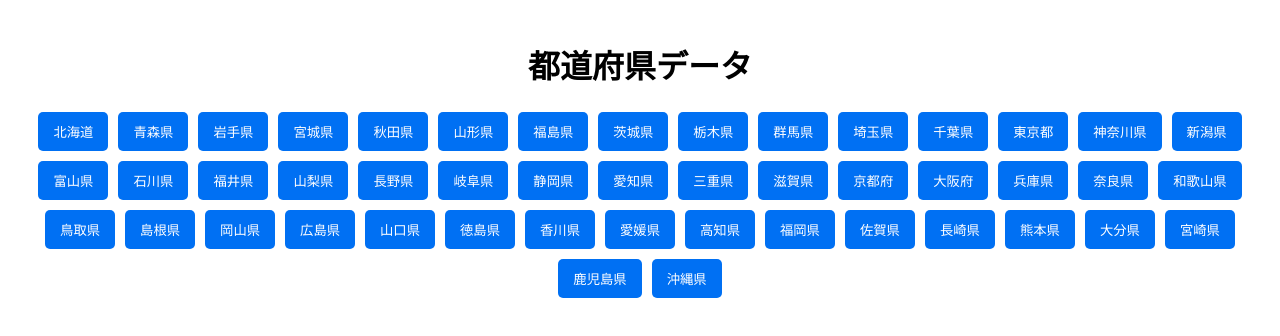
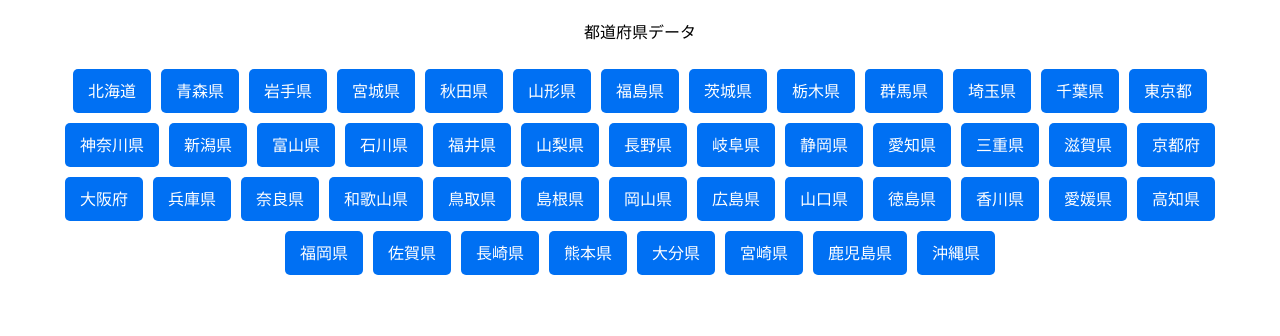
Before and after one commit to systemcmd0122/resas.com, a Next.js app: page / in a window 1280 px wide. Shown: the top 336 px of the page. Built offline with nearby package versions, Linux system fonts and the light colour scheme.

Commit message:
Initial commit

```diff
--- a/src/app/globals.css
+++ b/src/app/globals.css
@@ -1,4 +1,7 @@
 /* globals.css */
+@tailwind base;
+@tailwind components;
+@tailwind utilities;
 
 body {
   font-family: Arial, sans-serif;
@@ -48,12 +51,12 @@ body {
 
 .card {
   border: 1px solid #ddd;
-  padding: 15px;
+  padding: 5px 15px;
   border-radius: 5px;
   width: 100%; /* 幅を80%に設定 */
   max-width: 2000px; /* 最大幅を設定 */
   box-sizing: border-box; /* パディングを含めた幅の計算 */
-  margin: 0 auto; /* 中央揃え */
+  /*margin: 0 auto; /* 中央揃え */
 }
 
 .cardTitle {
--- a/src/app/page.tsx
+++ b/src/app/page.tsx
@@ -87,21 +87,25 @@ export default function Home() {
           </button>
         ))}
       </div>
-      <div className="grid">
+      <div className="ml-[12.5%] w-9/12 xl:columns-3 columns-2">
         {data.map((item) => (
-          <div key={item.id} className="card">
+          <div key={item.id} className="mb-5 grid card overflow-hidden">
             <div className="cardTitle">{item.name}</div>
+            <div className="flex w-full m-auto justify-center">
               <a href={item.URL} className="link" target="_blank" rel="noopener noreferrer">
-              {item.URL}
+                <button className="m-2 p-2 rounded-lg bg-blue-500 text-white" >
+                  ウェブサイト
+                </button>
               </a>
               {item.coordinate && (
                 <button
-                className="button"
+                  className="m-2 p-2 rounded-lg bg-lime-600 text-white"
                   onClick={() => handleMapButtonClick(item.coordinate)}
                 >
                   地図で表示
                 </button>
               )}
+            </div>
           </div>
         ))}
       </div>
--- a/tailwind.config.ts
+++ b/tailwind.config.ts
@@ -4,7 +4,8 @@ const config: Config = {
   content: [
     "./src/pages/**/*.{js,ts,jsx,tsx,mdx}",
     "./src/components/**/*.{js,ts,jsx,tsx,mdx}",
-    "./src/app/**/*.{js,ts,jsx,tsx,mdx}",
+    "./src/**/*.{js,ts,jsx,tsx,mdx}",
+    "./app/**/*.{ts,tsx}",
   ],
   theme: {
     extend: {
```
Lines whose indentation alone changed are shown as unchanged.
